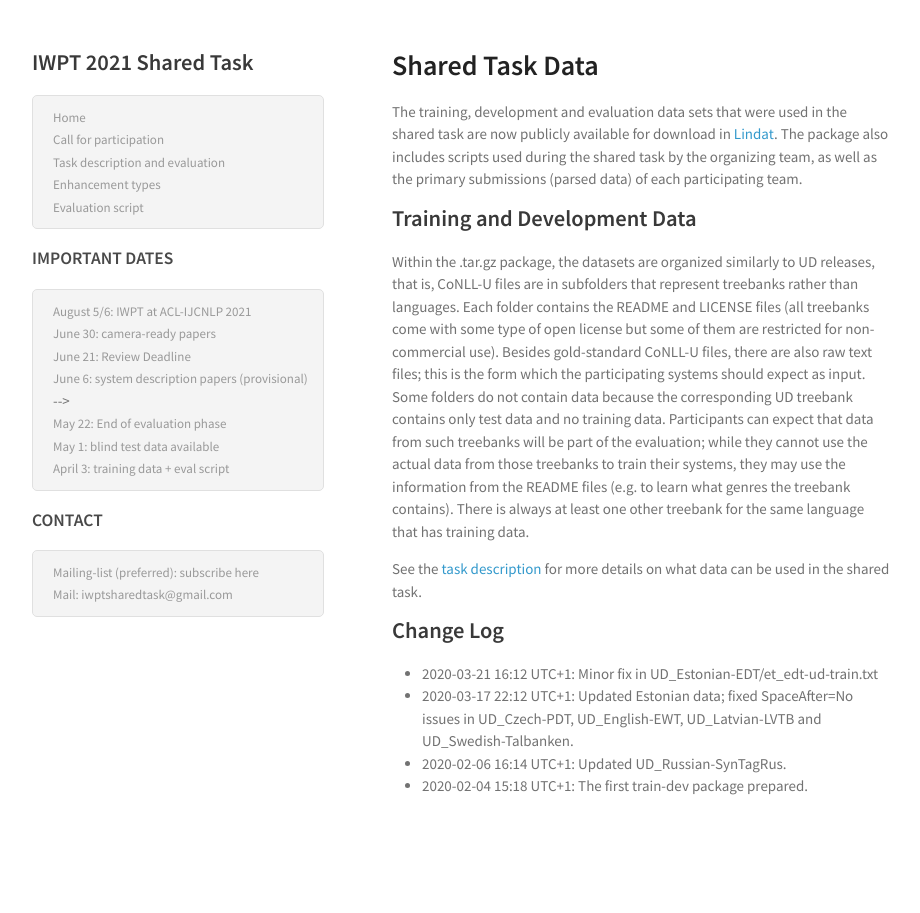
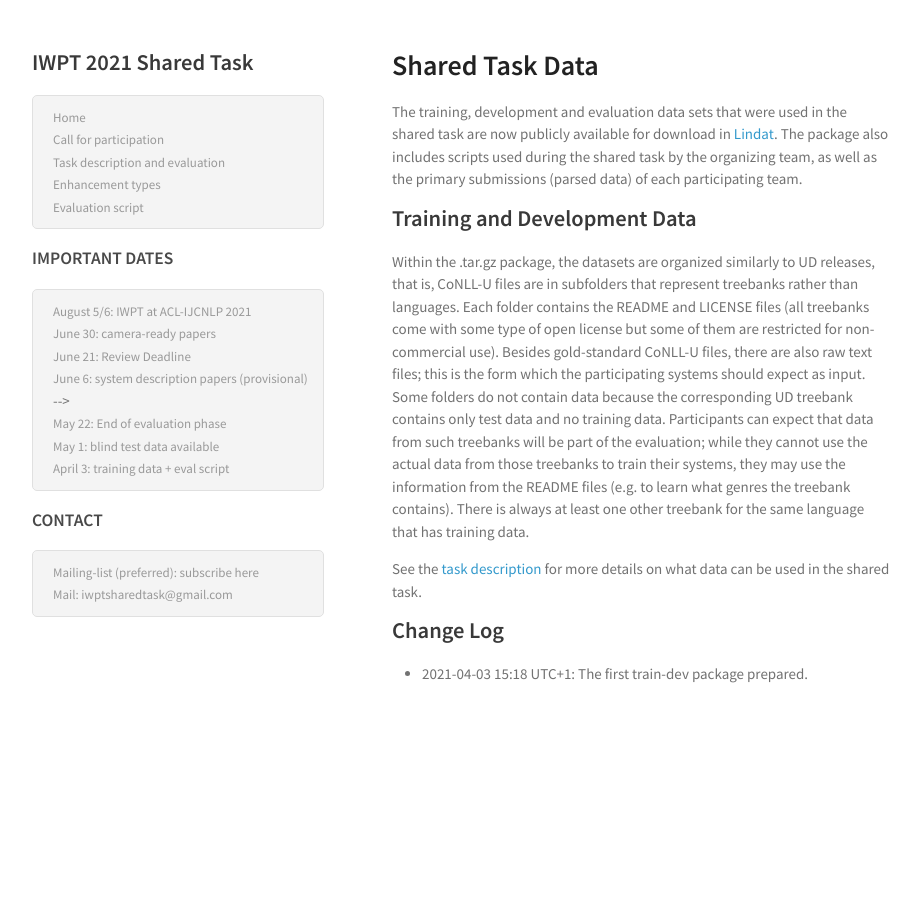
Before and after one commit to UniversalDependencies/iwpt21, a Jekyll site: the page built from data.md, in a window 1280 px wide. Shown: the whole page, without its empty margins (178-1098 px from the left). Built offline with Jekyll 4.4.1, drawn with Linux system fonts in a browser that asks for light colours.

Commit message:
changed date and modififed the change log

```diff
--- a/data.md
+++ b/data.md
@@ -1,6 +1,6 @@
 ---
 layout: page
-title: IWPT 2020 Shared Task – Data
+title: IWPT 2021 Shared Task – Data
 ---
 
 # Shared Task Data
@@ -33,7 +33,5 @@ what data can be used in the shared task.
 
 ## Change Log
 
-* 2020-03-21 16:12 UTC+1: Minor fix in UD_Estonian-EDT/et_edt-ud-train.txt
-* 2020-03-17 22:12 UTC+1: Updated Estonian data; fixed SpaceAfter=No issues in UD_Czech-PDT, UD_English-EWT, UD_Latvian-LVTB and UD_Swedish-Talbanken.
-* 2020-02-06 16:14 UTC+1: Updated UD_Russian-SynTagRus.
-* 2020-02-04 15:18 UTC+1: The first train-dev package prepared.
+
+* 2021-04-03 15:18 UTC+1: The first train-dev package prepared.
```
